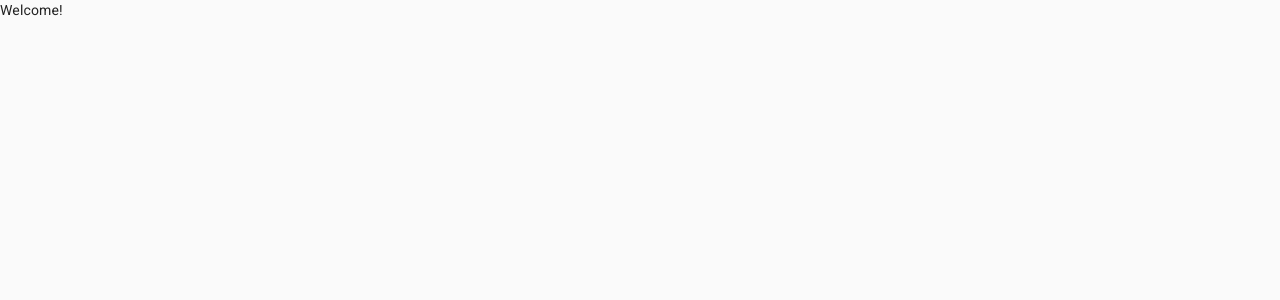
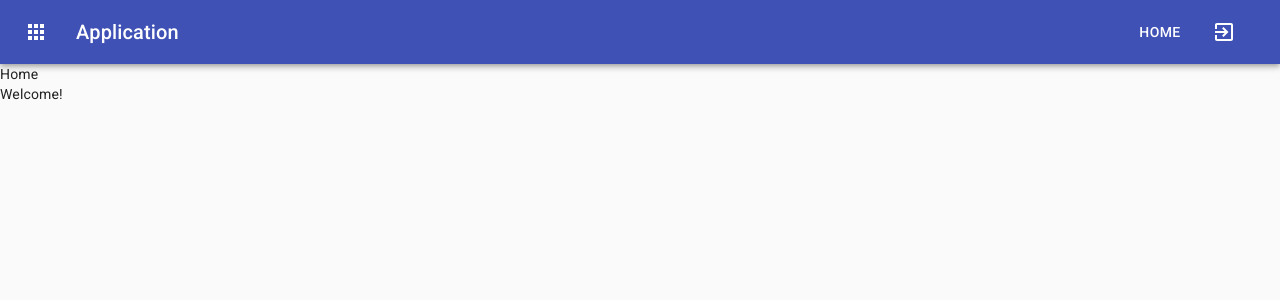
Before and after one commit to LoliE1ON/webm-videos, a React (Create React App) app: page / in a window 1280 px wide. Shown: the top 300 px of the page. Built offline with nearby package versions, Linux system fonts and the light colour scheme.

Commit message:
add header

```diff
--- a/src/Application.tsx
+++ b/src/Application.tsx
@@ -3,18 +3,16 @@ import React from 'react';
 import { createStore } from 'redux';
 import { reducers } from './store/reducers';
 import { Provider } from 'react-redux';
-import { Routes } from "./Routes";
+import { Routes } from "./components/Routes";
 
 import CssBaseline from '@material-ui/core/CssBaseline';
 
 const store = createStore(reducers);
 
 const Application = () => (
-    <CssBaseline>
-        <Provider store={store}>
-            <Routes/>
-        </Provider>
-    </CssBaseline>
+    <Provider store={store}>
+        <Routes/>
+    </Provider>
 );
 
 export default Application;
--- a/src/Routes.tsx
+++ /dev/null
@@ -1,21 +0,0 @@
-import React from "react";
-import { BrowserRouter, Switch, Route } from "react-router-dom";
-
-import {Home} from "./components/pages/home/Home";
-
-export const Routes = () => (
-
-    <BrowserRouter>
-        <Switch>
-            <Route path="/">
-
-                <Home>
-                    <Home.Welcome>
-                        Welcome!
-                    </Home.Welcome>
-                </Home>
-
-            </Route>
-        </Switch>
-    </BrowserRouter>
-);
--- /dev/null
+++ b/src/components/Routes.tsx
@@ -0,0 +1,26 @@
+import React from "react";
+import { BrowserRouter, Switch, Route } from "react-router-dom";
+
+import {Home} from "./pages/home/Home";
+import {Header} from "./template/Header";
+import CssBaseline from "@material-ui/core/CssBaseline";
+
+export const Routes = () => (
+    <BrowserRouter>
+        <CssBaseline />
+        <Header/>
+        <main>
+            <Switch>
+                <Route path="/">
+
+                    <Home>
+                        <Home.Welcome>
+                            Welcome!
+                        </Home.Welcome>
+                    </Home>
+
+                </Route>
+            </Switch>
+        </main>
+    </BrowserRouter>
+);
--- a/src/components/pages/home/Home.tsx
+++ b/src/components/pages/home/Home.tsx
@@ -8,6 +8,7 @@ const Welcome = ({children}: {children: any}) => (
 
 const Home = ({children}: {children: any}) => (
   <div>
+      Home
       {children}
   </div>
 );
--- /dev/null
+++ b/src/components/template/Header.tsx
@@ -0,0 +1,103 @@
+import React, {useState} from 'react';
+import {Link} from "react-router-dom";
+
+import {AppBar, createStyles, IconButton, Button, Theme, Toolbar, Typography, withStyles, Drawer} from "@material-ui/core";
+import AppsIcon from '@material-ui/icons/Apps';
+import ExitToAppIcon from '@material-ui/icons/ExitToApp';
+import {connect} from "react-redux";
+import {RootState} from "../../store/reducers";
+
+interface IHeaderProps {
+    classes: {
+        root: string,
+        menuButton: string,
+        title: string,
+        drawer: string,
+        drawerPaper:string,
+        drawerHeader: string
+    };
+}
+
+const HeaderComponent = (props: IHeaderProps) => {
+    const { classes } = props;
+
+    const [open, setOpen] = useState(false);
+    const handleDrawerToggle = () => {
+        setOpen(prevState => !prevState);
+    };
+
+    return (
+        <div className={classes.root}>
+            <AppBar position="static">
+                <Toolbar>
+                    <IconButton edge="start" className={classes.menuButton} color="inherit" aria-label="menu"
+                                component={Link} to="/">
+                        <AppsIcon onClick={handleDrawerToggle}/>
+                    </IconButton>
+                    <Typography variant="h6" className={classes.title}>
+                        Application
+                    </Typography>
+
+                    <div>
+                        <Button color="inherit" component={Link} to="/">Home</Button>
+                        <Button color="inherit" component={Link} to="/"><ExitToAppIcon/></Button>
+                    </div>
+
+                </Toolbar>
+            </AppBar>
+
+            <Drawer
+                className={classes.drawer}
+                variant="persistent"
+                anchor="left"
+                open={open}
+                classes={{
+                    paper: classes.drawerPaper,
+                }}
+            >
+                <div className={classes.drawerHeader}>
+                    <IconButton onClick={handleDrawerToggle}>
+                        <AppsIcon/>
+                    </IconButton>
+                </div>
+                123
+            </Drawer>
+
+        </div>
+    );
+};
+
+const drawerWidth = 240;
+const styles = (theme: Theme) => createStyles({
+    root: {
+        flexGrow: 1,
+        width: '100vw',
+    },
+    menuButton: {
+        marginRight: theme.spacing(2),
+    },
+    title: {
+        flexGrow: 1,
+    },
+    drawer: {
+        width: drawerWidth,
+        flexShrink: 0,
+    },
+    drawerPaper: {
+        width: drawerWidth,
+    },
+    drawerHeader: {
+        display: 'flex',
+        alignItems: 'center',
+        padding: theme.spacing(0, 1),
+        // necessary for content to be below app bar
+        ...theme.mixins.toolbar,
+        justifyContent: 'flex-end',
+    },
+});
+
+const mapStateToProps = (state: RootState) => ({
+
+});
+
+export const Header = connect(mapStateToProps, null)(withStyles(styles)(HeaderComponent));
```
